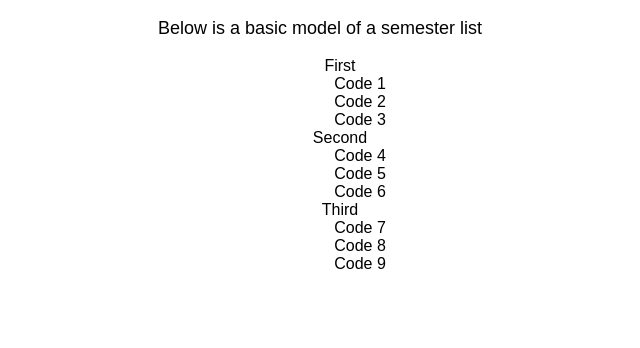
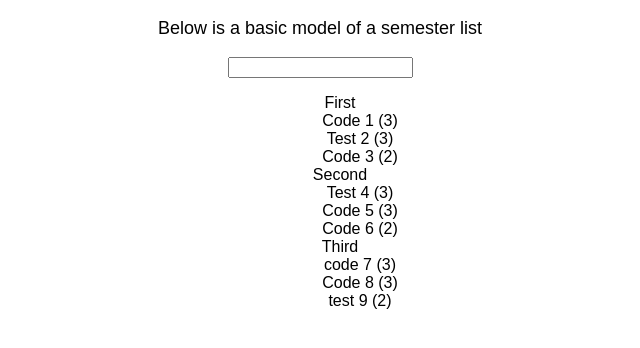
Before and after one commit to ufosc/course-scheduler, a React (Create React App) app: page / in a window 1280 px wide. Shown: the top 348 px of the page, without its empty margins (320-960 px from the left). Built offline with nearby package versions, Linux system fonts and the light colour scheme.

Commit message:
Basic class and credit search

```diff
--- a/src/index.js
+++ b/src/index.js
@@ -16,7 +16,7 @@ let semesterList = [
 			},
 			{
 				theId: '2',
-				theName: 'Code 2',
+				theName: 'Test 2',
 				theCredits: '3',
 			},
 			{
@@ -32,7 +32,7 @@ let semesterList = [
 		theCourses: [
 			{
 				theId: '1',
-				theName: 'Code 4',
+				theName: 'Test 4',
 				theCredits: '3',
 			},
 			{
@@ -53,7 +53,7 @@ let semesterList = [
 		theCourses: [
 			{
 				theId: '1',
-				theName: 'Code 7',
+				theName: 'code 7',
 				theCredits: '3',
 			},
 			{
@@ -63,7 +63,7 @@ let semesterList = [
 			},
 			{
 				theId: '3',
-				theName: 'Code 9',
+				theName: 'test 9',
 				theCredits: '2',
 			}
 		]
--- a/src/scripts/Course.js
+++ b/src/scripts/Course.js
@@ -10,7 +10,7 @@ class Course extends Component
 			<div>
 				<li>
 					{/* Class names and other information*/}
-					{this.props.course.theName}
+					{this.props.course.theName} ({this.props.course.theCredits})
 				</li>
 			</div>
 		);
--- a/src/scripts/Semester.js
+++ b/src/scripts/Semester.js
@@ -4,21 +4,33 @@ import Course from './Course.js'
 // This is a single semester and it's classes. It should derive total credit hours from the classes.
 class Semester extends Component
 {
-	// Create html for individual semster and classes
+	// Create html for individual semsters and classes
 	render()
 	{
+
+		// This returns only the courses whos name or credit hour match the search
+
+		let filteredCourses = this.props.semesterInfo.theCourses.filter(
+			(aCourse) =>
+			{
+				return aCourse.theName.toLowerCase().indexOf(this.props.filter.toLowerCase()) !== -1 ||
+						aCourse.theCredits.toLowerCase().indexOf(this.props.filter.toLowerCase()) !== -1;
+			}
+		);
+
 		return (
 			<div>
 				<div>
-					{/* The header for the semester, including number and credit hours*/}
+					{/* The header for the semester, including number and credit hours */}
 					{this.props.semesterInfo.theTitle}
 					<ul>
 						{/* Go through all the classes */}
-						{this.props.semesterInfo.theCourses.map((aCourse) =>
+						{filteredCourses.map((aCourse) =>
 							{
 								return <Course course={aCourse} key={aCourse.theId}/>
 							})
 						}
+
 					</ul>
 				</div>
 			</div>
--- a/src/scripts/SemesterList.js
+++ b/src/scripts/SemesterList.js
@@ -4,17 +4,49 @@ import Semester from './Semester.js'
 // This displays all the semester and their respective classes
 class SemesterList extends Component
 {
-	// Create html for list of semesters
+
+	// Create state for search
+	constructor()
+	{
+		super();
+		this.state =
+			{
+				theSearch: ''
+			};
+	}
+
+	// Update the search and add resitcrtions if neccesry
+	updateSearch(event)
+	{
+		this.setState({theSearch: event.target.value});
+	}
+
 	render()
 	{
+		// // Do a search of courses
+		// let filteredCourses = this.props.semesterInfo.filter((aCourse) =>
+		// 	{
+		// 		console.log("Not this thing");
+		// 		// See if a matching letter exists regrdless of case
+		// 		return aCourse.name.toLowerCase().indexOf(this.props.filter.toLowerCase) !== 1;
+		// 	}
+		// );
+
 		return (
 			<div>
+				{/* Add search for names of different courses */}
+				<input type="text"
+					value={this.state.theSearch}
+					onChange={this.updateSearch.bind(this)}
+				/>
+
 				<ul>
 					{ /* Go through the entire list of semesters */}
 					{this.props.semesterList.map((aSemester) =>
 						{
 							return <Semester semesterInfo={aSemester}
-									key={aSemester.theId}/>
+								filter={this.state.theSearch}
+								key={aSemester.theId}/>
 						})
 					}
 				</ul>
@@ -24,3 +56,48 @@ class SemesterList extends Component
 }
 
 export default SemesterList;
+
+// import React, { Component } from 'react';
+// import Course from './Course.js'
+//
+// // This is a single semester and it's classes. It should derive total credit hours from the classes.
+// class Semester extends Component
+// {
+// 	render()
+// 	{
+// 		console.log("Do a thing!");
+// 		// Do a search of courses
+// 		let filteredCourses = this.props.semesterInfo.filter((aCourse) =>
+// 			{
+// 				console.log("Not this thing");
+// 				// See if a matching letter exists regrdless of case
+// 				return aCourse.name.toLowerCase().indexOf(this.props.filter.toLowerCase) !== 1;
+// 			}
+// 		);
+//
+// 		return (
+// 			<div>
+// 				<div>
+// 					{/* The header for the semester, including number and credit hours*/}
+// 					{this.props.semesterInfo.theTitle}
+// 					<ul>
+// 						{/*Just displaying the non filtered text*/ }
+// 						{this.props.semesterInfo.theCourses.map((aCourse) =>
+// 							{
+// 								return <Course course={aCourse} key={aCourse.theId}/>
+// 							})
+// 						}
+// 						{/* Go through all the classes */}
+// 						// {filteredCourses.map((aCourse) =>
+// 						// 	{
+// 						// 		return <Course course={aCourse} key={aCourse.theId}/>
+// 						// 	})
+// 						// }
+// 					</ul>
+// 				</div>
+// 			</div>
+// 		);
+// 	}
+// }
+//
+// export default Semester;
```
